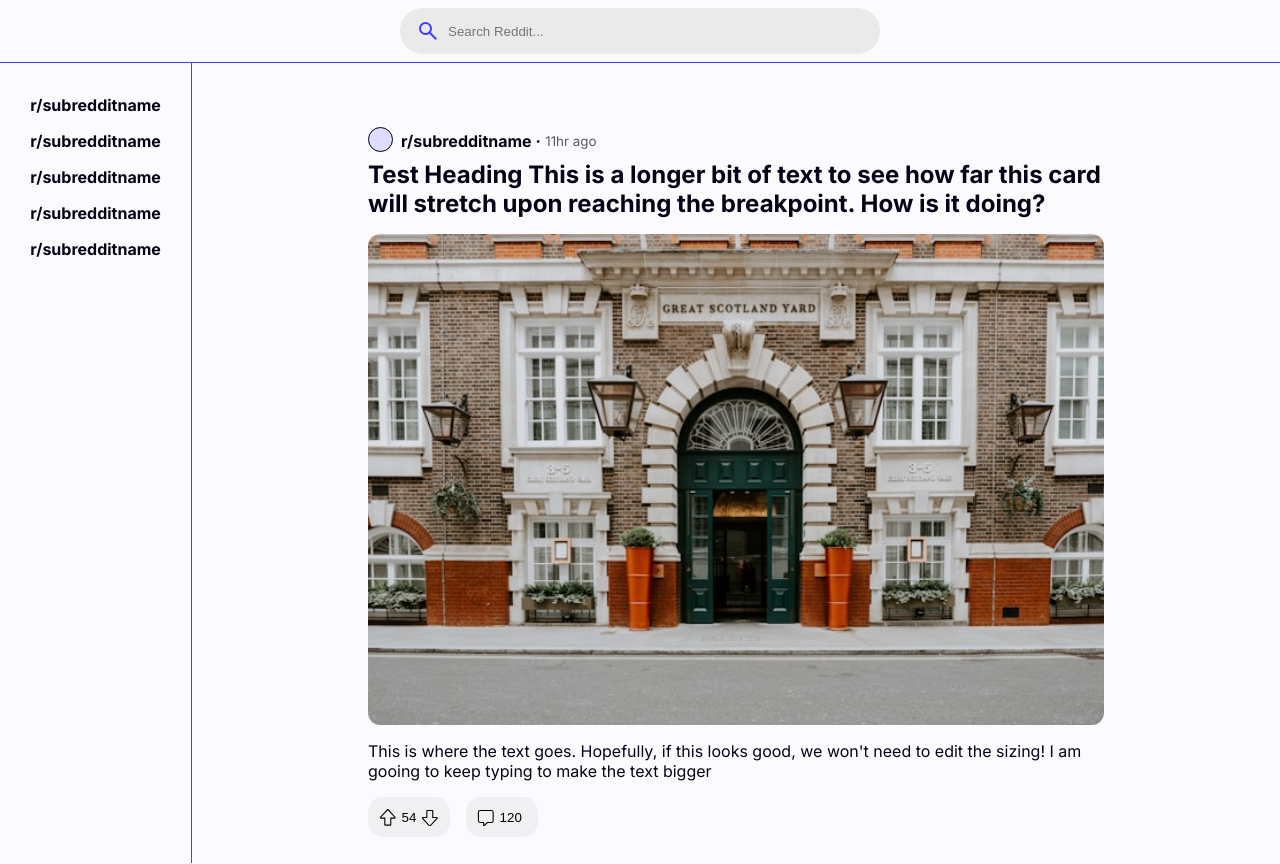
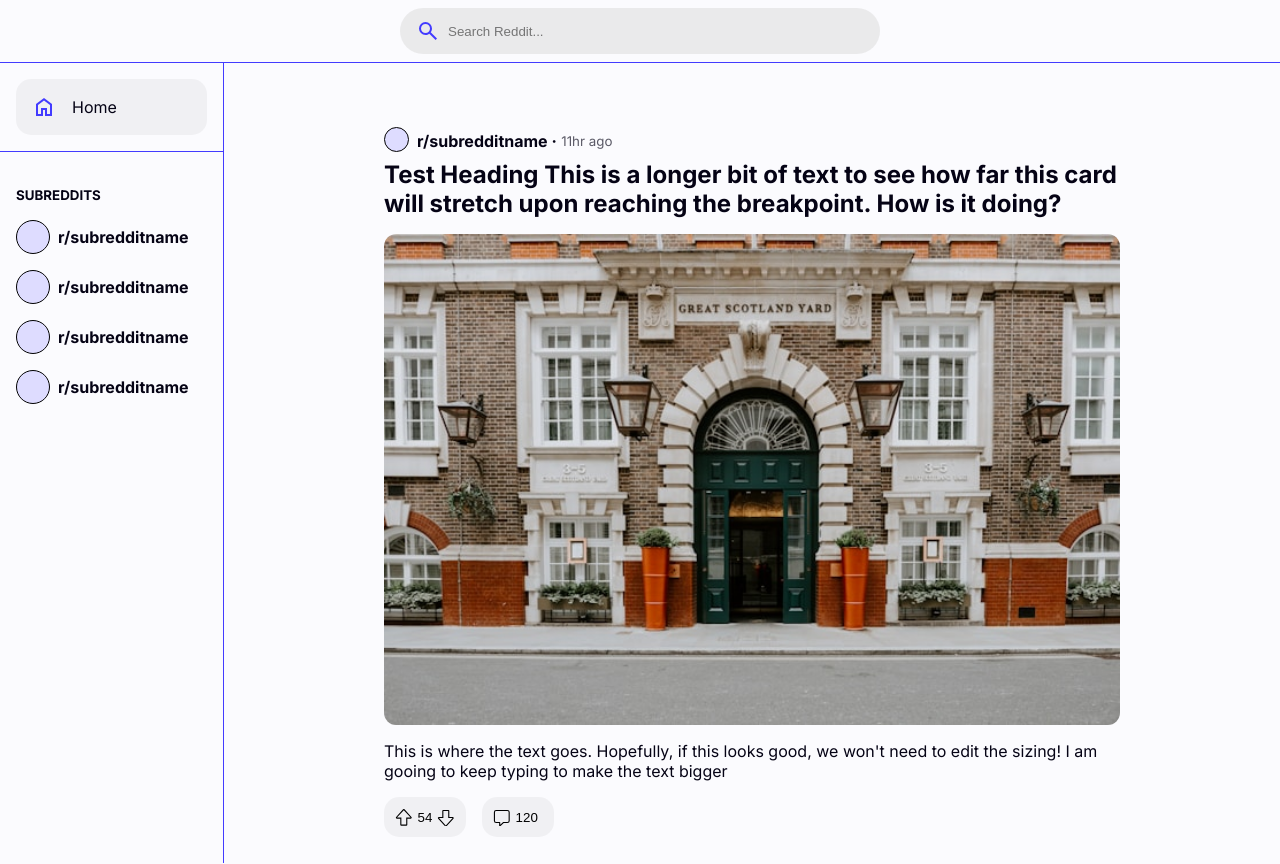
Before and after one commit to rbrickmn/mini-reddit-app, a React (Vite) app: page / in a window 1280 px wide. Shown: the top 864 px of the page. Built offline with nearby package versions, Linux system fonts and the light colour scheme.

Commit message:
Update sidebar to include images and nav buttons

```diff
--- a/src/components/Feed/Feed.css
+++ b/src/components/Feed/Feed.css
@@ -5,7 +5,7 @@
   width: 100%;
   position: absolute;
   z-index: 97;
-  padding-left: 12rem;
+  padding-left: 14rem;
   vertical-align: middle;
   overflow: scroll;
   height: 100vh;
--- a/src/components/Sidebar/Sidebar.css
+++ b/src/components/Sidebar/Sidebar.css
@@ -8,7 +8,7 @@
   display: flex;
   justify-content: center;
   border-right: 1px solid var(--accent);
-  max-width: 12rem;
+  max-width: 14rem;
   height: 100vh;
   background-color: var(--background);
   overflow: scroll;
@@ -17,18 +17,54 @@
 .subreddits-container {
   flex: 1;
   margin-top: 1rem;
-  text-align: center;
+  padding: 1rem;
 }
 
 
 .subreddits-container li {
+  display: flex;
+  align-items: center;
   list-style: none;
   font-weight: bold;
   margin-bottom: 1rem;
   margin-top: 1rem;
-  text-align: center;
 }
 
 .subreddits-container li p {
   cursor: pointer;
 }
+
+.nav-wrapper {
+  display: flex;
+  flex-direction: column;
+  border-bottom: 1px solid var(--accent);
+  padding: 1rem;
+}
+
+.nav-btn {
+  display: flex;
+  background-color: #0503150b;
+  padding: 1rem;
+  border-radius: 15px;
+  align-items: center;
+  cursor: pointer;
+}
+
+.nav-btn svg {
+  margin-right: 1rem;
+}
+
+.nav-pic-container {
+  max-width: 20px;
+  max-height: 20px;
+  background-color: var(--secondary);
+  border: 1px solid black;
+  border-radius: 50%;
+  vertical-align: middle;
+  margin-right: 0.5rem;
+  padding: 1rem;
+}
+
+.sub-title {
+  font-weight: bold;
+}
--- a/src/components/Sidebar/Sidebar.jsx
+++ b/src/components/Sidebar/Sidebar.jsx
@@ -4,21 +4,38 @@ import "./Sidebar.css";
 const Sidebar = () => {
   return (
     <div className="sidebar-wrapper">
+      <div className="nav-wrapper">
+        <div className="nav-btn">
+          <svg
+            xmlns="http://www.w3.org/2000/svg"
+            height="24px"
+            viewBox="0 -960 960 960"
+            width="24px"
+            fill="#433bff"
+          >
+            <path d="M240-200h120v-240h240v240h120v-360L480-740 240-560v360Zm-80 80v-480l320-240 320 240v480H520v-240h-80v240H160Zm320-350Z" />
+          </svg>
+          <p className="nav-text">Home</p>
+        </div>
+      </div>
+
       <div className="subreddits-container">
+        <small className="sub-title">SUBREDDITS</small>
         <ul>
           <li>
+            <div className="nav-pic-container"></div>
             <p>r/subredditname</p>
           </li>
           <li>
+            <div className="nav-pic-container"></div>
             <p>r/subredditname</p>
           </li>
           <li>
+            <div className="nav-pic-container"></div>
             <p>r/subredditname</p>
           </li>
           <li>
-            <p>r/subredditname</p>
-          </li>
-          <li>
+            <div className="nav-pic-container"></div>
             <p>r/subredditname</p>
           </li>
         </ul>
```
